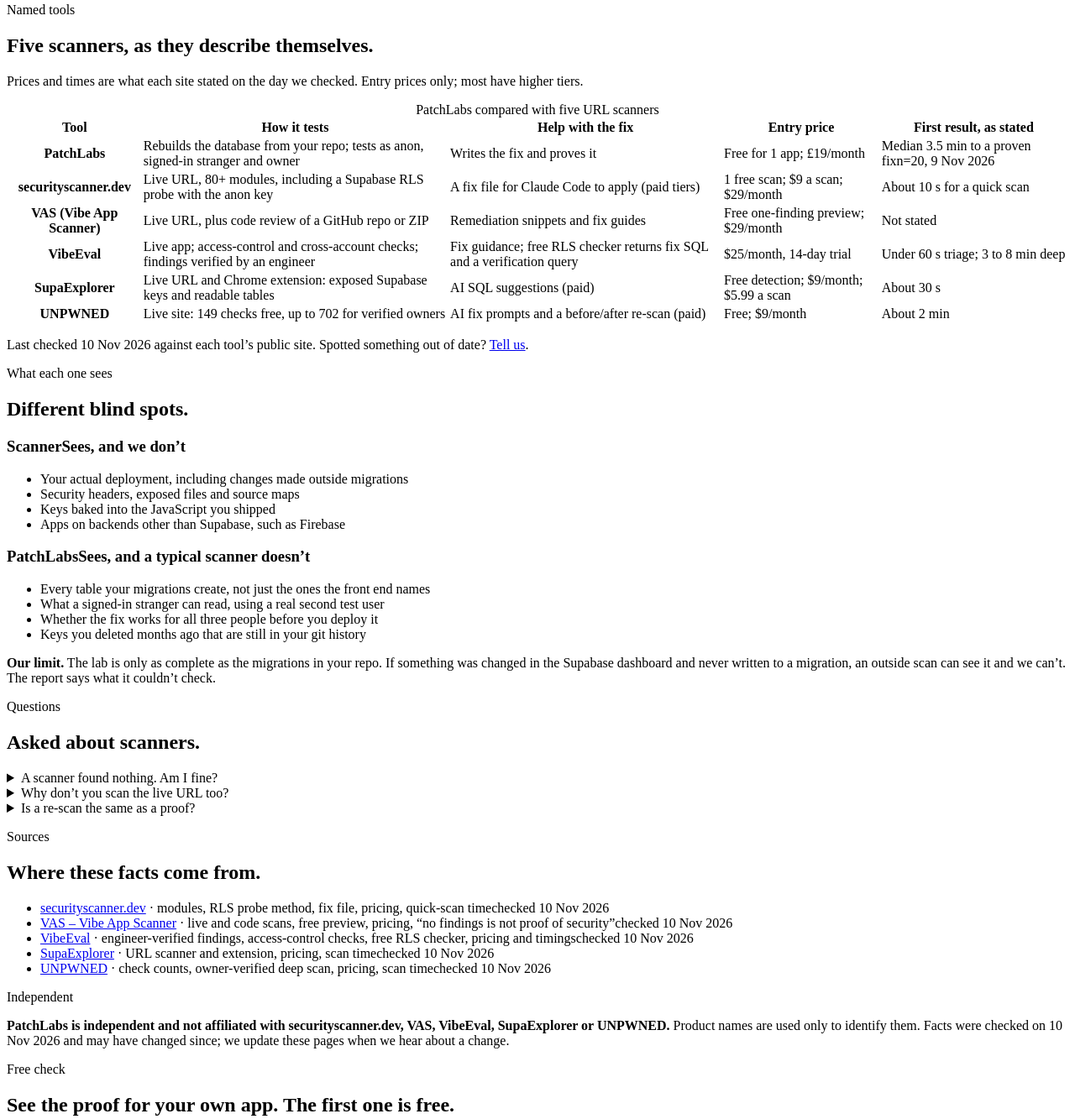
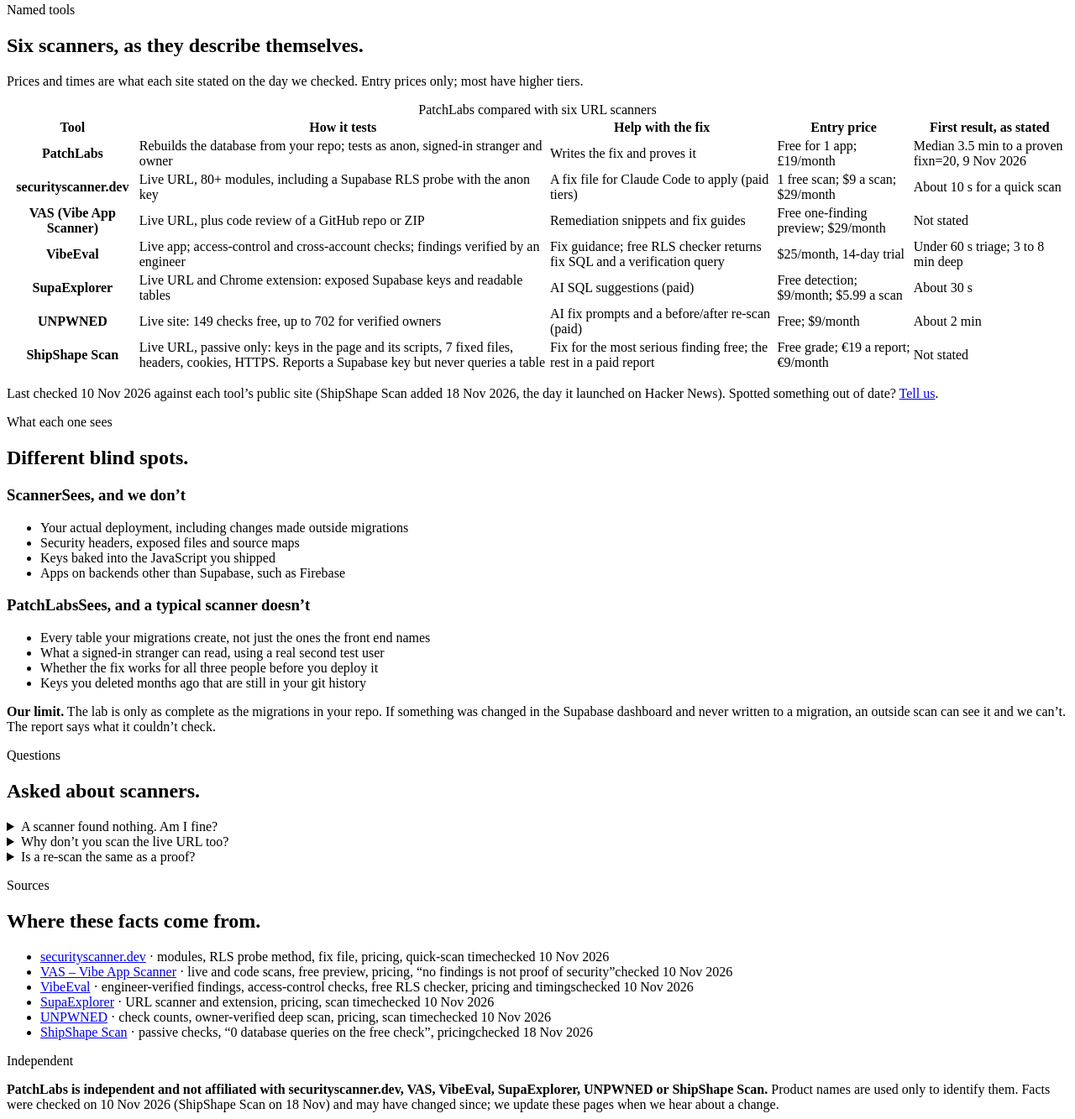
Before and after one commit to manra399/patchlabs, a plain HTML site: page site/pages/compare/url-scanners.html in a window 1280 px wide. Shown: the part 1078-2411 px from the top of the page at 84% size. Drawn offline with Linux system fonts and the light colour scheme.

Commit message:
Compare: add ShipShape Scan (launched on HN 18 Nov) to the URL-scanner comparison: passive URL checks, never queries a table, EUR 19 report / EUR 9 monthly; five -> six tools
Co-Authored-By: Claude Fable 5.1 <noreply@anthropic.com>

```diff
--- a/site/pages/compare/url-scanners.html
+++ b/site/pages/compare/url-scanners.html
@@ -1,6 +1,6 @@
 <!--
 title: PatchLabs vs URL scanners for AI-built apps | PatchLabs
-description: URL scanners probe your live app from outside. PatchLabs tests a copy of your database built from your migrations and proves the fix. Five scanners compared fairly.
+description: URL scanners probe your live app from outside. PatchLabs tests a copy of your database built from your migrations and proves the fix. Six scanners compared fairly.
 layout: marketing
 head: <link rel="stylesheet" href="/assets/pages/C-commercial.css">
 -->
@@ -11,8 +11,8 @@ head: <link rel="stylesheet" href="/assets/pages/C-commercial.css">
     <nav class="crumbs" aria-label="Breadcrumb"><ol><li><a href="/">Home</a></li><li><a href="/compare">Compare</a></li><li aria-current="page">URL scanners</li></ol></nav>
     <p class="lab">PatchLabs vs URL scanners</p>
     <h1>URL scanners look at your live app from outside. PatchLabs tests a copy from the inside.</h1>
-    <p class="lede">Tools such as securityscanner.dev, VAS, VibeEval, SupaExplorer and UNPWNED probe your deployed site, often with the public key that ships inside your app. They’re fast and they see your real deployment. PatchLabs never touches your database or tests your live app: it rebuilds the database from your migrations, tests every table as three people and proves the fix.</p>
-    <div class="meta-line"><span>Last checked 10 Nov 2026</span><span>Five tools, sources at the end</span><span>Independent of all of them</span></div>
+    <p class="lede">Tools such as securityscanner.dev, VAS, VibeEval, SupaExplorer, UNPWNED and ShipShape Scan probe your deployed site, often with the public key that ships inside your app. They’re fast and they see your real deployment. PatchLabs never touches your database or tests your live app: it rebuilds the database from your migrations, tests every table as three people and proves the fix.</p>
+    <div class="meta-line"><span>Last checked 10 Nov 2026 (ShipShape 18 Nov)</span><span>Six tools, sources at the end</span><span>Independent of all of them</span></div>
   </div>
 </section>
 
@@ -64,12 +64,12 @@ head: <link rel="stylesheet" href="/assets/pages/C-commercial.css">
   <div class="wrap">
     <div class="sec-head">
       <p class="lab">Named tools</p>
-      <h2 id="named-h">Five scanners, as they describe themselves.</h2>
+      <h2 id="named-h">Six scanners, as they describe themselves.</h2>
       <p>Prices and times are what each site stated on the day we checked. Entry prices only; most have higher tiers.</p>
     </div>
     <div class="table-wrap">
       <table class="table compare">
-        <caption class="sr-only">PatchLabs compared with five URL scanners</caption>
+        <caption class="sr-only">PatchLabs compared with six URL scanners</caption>
         <thead><tr><th scope="col">Tool</th><th scope="col">How it tests</th><th scope="col">Help with the fix</th><th scope="col">Entry price</th><th scope="col">First result, as stated</th></tr></thead>
         <tbody>
           <tr class="us-row"><th scope="row">PatchLabs</th><td class="us">Rebuilds the database from your repo; tests as anon, signed-in stranger and owner</td><td class="us"><span class="yes">Writes the fix and proves it</span></td><td class="us">Free for 1 app; £19/month</td><td class="us">Median 3.5 min to a proven fix<span class="cell-note">n=20, 9 Nov 2026</span></td></tr>
@@ -78,10 +78,11 @@ head: <link rel="stylesheet" href="/assets/pages/C-commercial.css">
           <tr><th scope="row">VibeEval</th><td>Live app; access-control and cross-account checks; findings verified by an engineer</td><td>Fix guidance; free RLS checker returns fix SQL and a verification query</td><td>$25/month, 14-day trial</td><td>Under 60 s triage; 3 to 8 min deep</td></tr>
           <tr><th scope="row">SupaExplorer</th><td>Live URL and Chrome extension: exposed Supabase keys and readable tables</td><td>AI SQL suggestions (paid)</td><td>Free detection; $9/month; $5.99 a scan</td><td>About 30 s</td></tr>
           <tr><th scope="row">UNPWNED</th><td>Live site: 149 checks free, up to 702 for verified owners</td><td>AI fix prompts and a before/after re-scan (paid)</td><td>Free; $9/month</td><td>About 2 min</td></tr>
+          <tr><th scope="row">ShipShape Scan</th><td>Live URL, passive only: keys in the page and its scripts, 7 fixed files, headers, cookies, HTTPS. Reports a Supabase key but never queries a table</td><td>Fix for the most serious finding free; the rest in a paid report</td><td>Free grade; €19 a report; €9/month</td><td>Not stated</td></tr>
         </tbody>
       </table>
     </div>
-    <p class="small muted mt-2">Last checked 10 Nov 2026 against each tool’s public site. Spotted something out of date? <a href="mailto:manraj@patchlabs.dev?subject=Comparison%20correction">Tell us</a>.</p>
+    <p class="small muted mt-2">Last checked 10 Nov 2026 against each tool’s public site (ShipShape Scan added 18 Nov 2026, the day it launched on Hacker News). Spotted something out of date? <a href="mailto:manraj@patchlabs.dev?subject=Comparison%20correction">Tell us</a>.</p>
   </div>
 </section>
 
@@ -139,8 +140,9 @@ head: <link rel="stylesheet" href="/assets/pages/C-commercial.css">
       <li><span><a href="https://vibe-eval.com/" rel="noopener">VibeEval</a> · engineer-verified findings, access-control checks, free RLS checker, pricing and timings</span><span class="when">checked 10 Nov 2026</span></li>
       <li><span><a href="https://supaexplorer.com/" rel="noopener">SupaExplorer</a> · URL scanner and extension, pricing, scan time</span><span class="when">checked 10 Nov 2026</span></li>
       <li><span><a href="https://www.unpwned.io/" rel="noopener">UNPWNED</a> · check counts, owner-verified deep scan, pricing, scan time</span><span class="when">checked 10 Nov 2026</span></li>
+      <li><span><a href="https://shipshapescan.com/" rel="noopener">ShipShape Scan</a> · passive checks, “0 database queries on the free check”, pricing</span><span class="when">checked 18 Nov 2026</span></li>
     </ul>
-    <div class="indep"><p class="lab">Independent</p><p class="mb-0"><b>PatchLabs is independent and not affiliated with securityscanner.dev, VAS, VibeEval, SupaExplorer or UNPWNED.</b> Product names are used only to identify them. Facts were checked on 10 Nov 2026 and may have changed since; we update these pages when we hear about a change.</p></div>
+    <div class="indep"><p class="lab">Independent</p><p class="mb-0"><b>PatchLabs is independent and not affiliated with securityscanner.dev, VAS, VibeEval, SupaExplorer, UNPWNED or ShipShape Scan.</b> Product names are used only to identify them. Facts were checked on 10 Nov 2026 (ShipShape Scan on 18 Nov) and may have changed since; we update these pages when we hear about a change.</p></div>
   </div>
 </section>
 
```
Also changed, not shown: docs/compare/index.html (+1 -1 lines), docs/compare/url-scanners.html (+11 -9 lines), site/pages/compare/index.html (+1 -1 lines).
